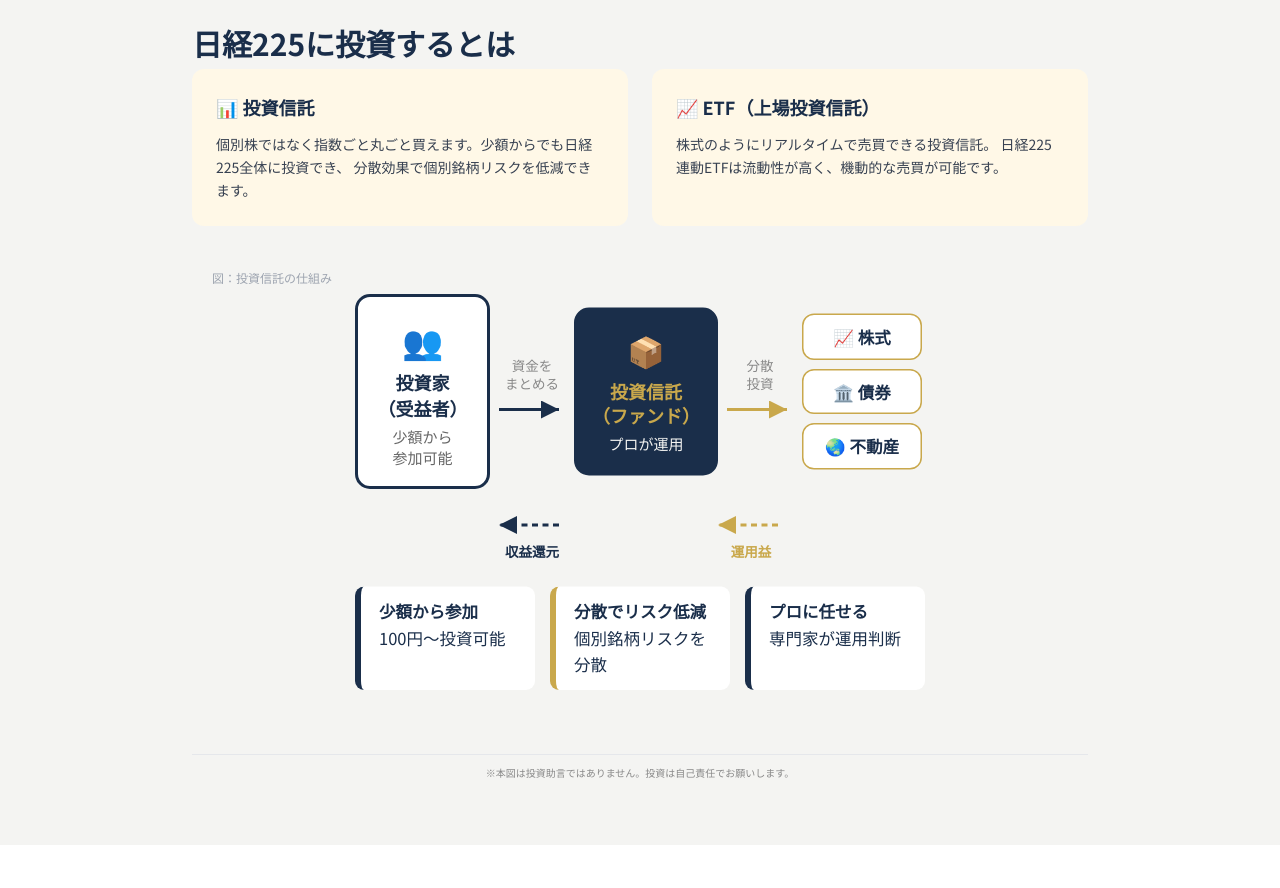
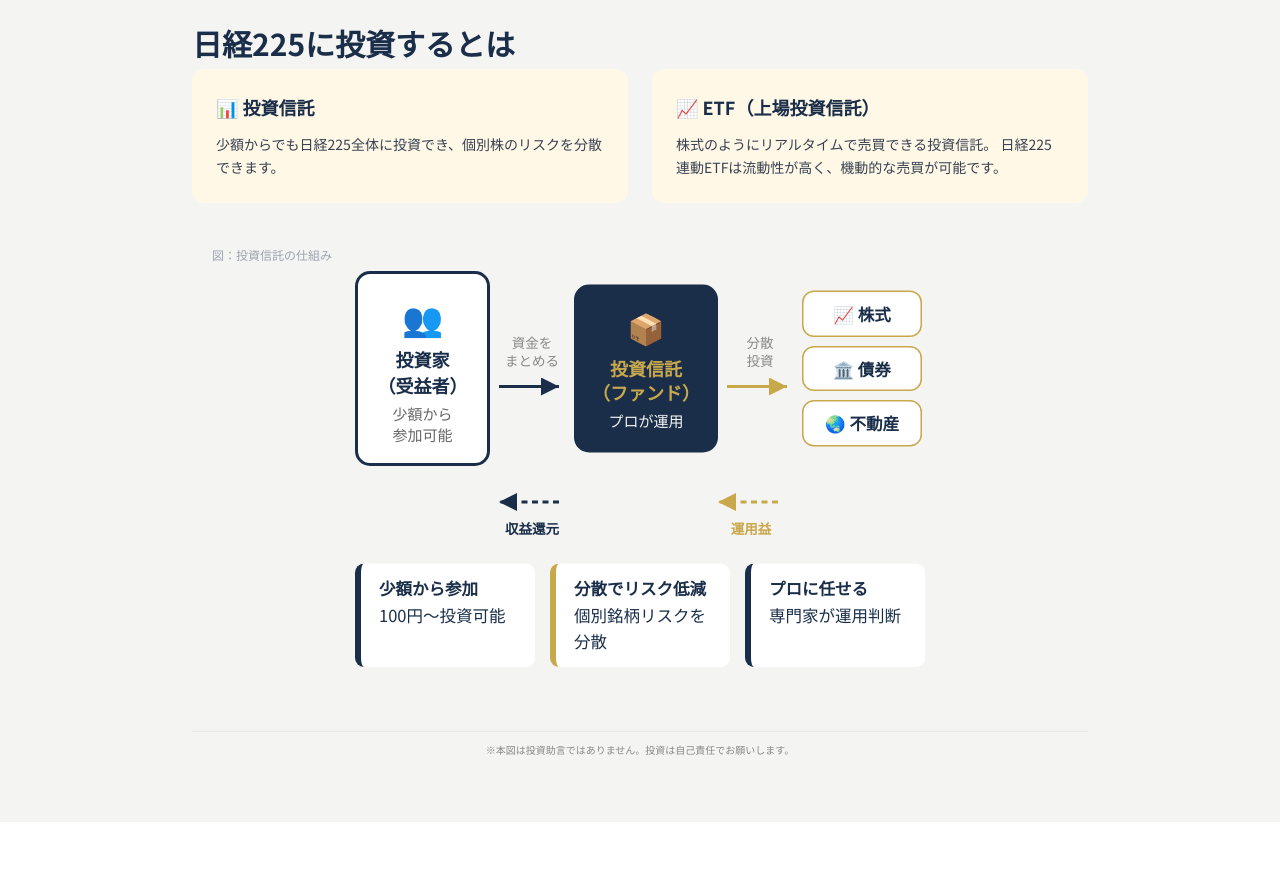
Before and after one commit to tanima3232-eng/bulltalk, a Next.js app: page / in a window 1280 px wide. Shown: the part 3840-4728 px from the top of the page. Built offline with nearby package versions, Linux system fonts and the light colour scheme; no server answers.

Commit message:
fix: 投資信託の説明文を簡潔に書き直し（重複表現を解消）

```diff
--- a/app/page.tsx
+++ b/app/page.tsx
@@ -462,8 +462,7 @@ export default async function HomePage() {
               <div className="bg-light-gold rounded-xl p-6">
                 <h3 className="text-lg font-bold text-navy mb-3">📊 投資信託</h3>
                 <p className="text-gray-700 text-sm leading-relaxed">
-                  個別株ではなく指数ごと丸ごと買えます。少額からでも日経225全体に投資でき、
-                  分散効果で個別銘柄リスクを低減できます。
+                  少額からでも日経225全体に投資でき、個別株のリスクを分散できます。
                 </p>
               </div>
               <div className="bg-light-gold rounded-xl p-6">
```
